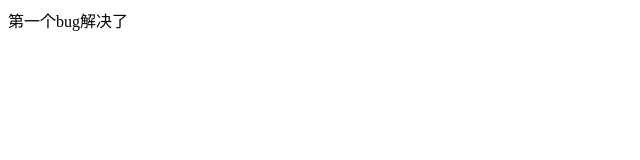
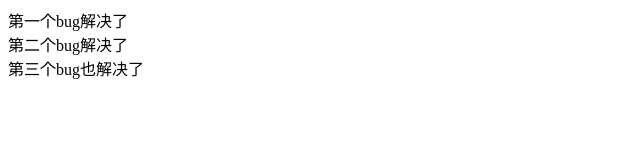
Before and after one commit to Ting7u/-, a plain HTML site: page index.html in a window 1280 px wide. Shown: the whole page, without its empty margins (0-640 px from the left). Drawn offline with Linux system fonts and the light colour scheme.

Commit message:
解决第二三个bug

```diff
--- a/index.html
+++ b/index.html
@@ -9,6 +9,8 @@
 
 <body>
     <div>第一个bug解决了</div>
+    <div>第二个bug解决了</div>
+    <div>第三个bug也解决了</div>
 </body>
 
 </html>
```
